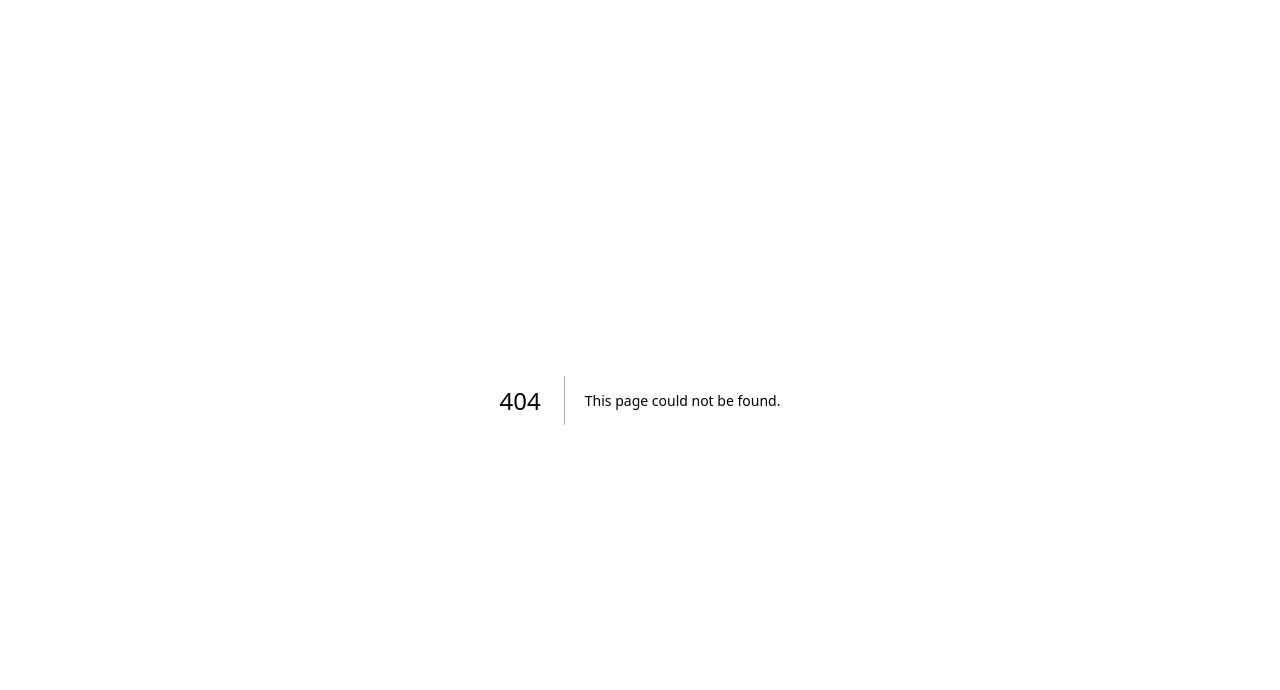
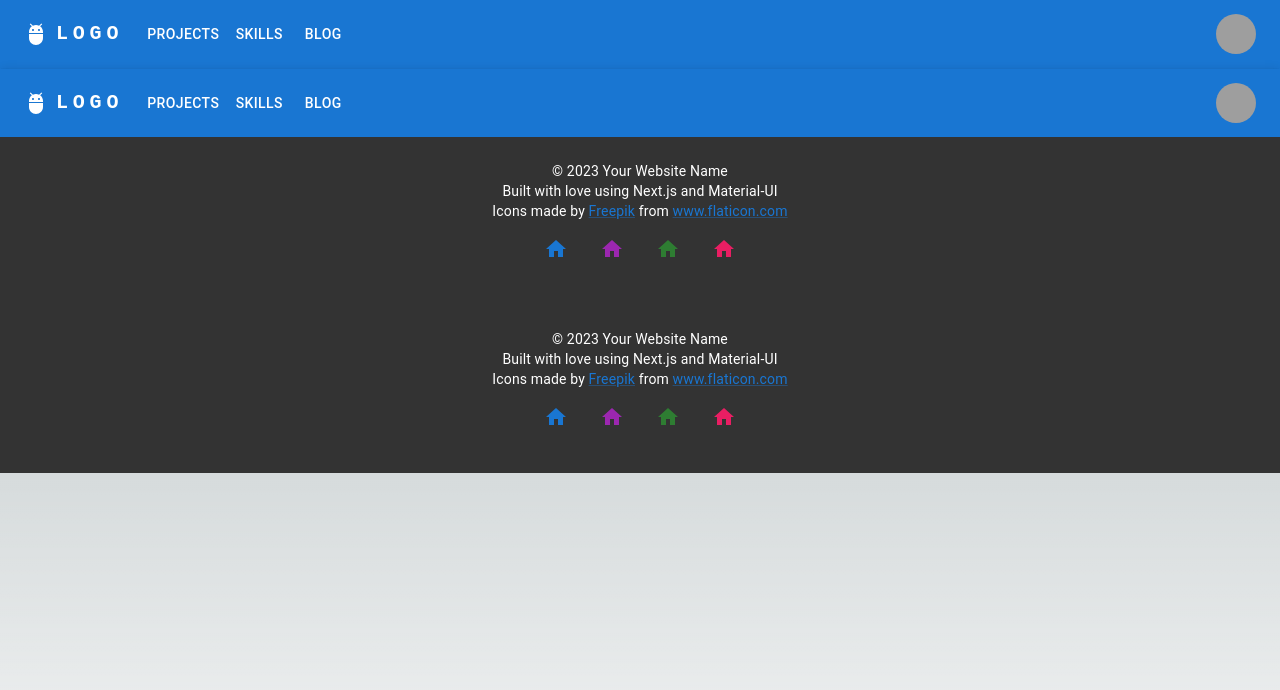
Before and after one commit to jackjk521/portfolio-mui-next, a Next.js app: page /components/layout in a window 1280 px wide. Before the commit this address had no page. Shown: the top 690 px of the page. Built offline with nearby package versions, Linux system fonts and the light colour scheme; grey boxes are pictures that could not be loaded.

Commit message:
Implemented base layout

```diff
--- a/next.config.js
+++ b/next.config.js
@@ -9,11 +9,5 @@ const withPWA = require('next-pwa')({
 })
 
 module.exports = withPWA({
-  // pwa: {
-  //   dest: "public", // or "out" if you're using Next.js 12+
-  //   // register: true,
-  //   // skipWaiting: true,
-  //   // disable: process.env.NODE_ENV === 'development'
-  // },
   // other Next.js configuration options here
 });
--- a/package.json
+++ b/package.json
@@ -11,6 +11,7 @@
   "dependencies": {
     "@emotion/react": "^11.11.1",
     "@emotion/styled": "^11.11.0",
+    "@mui/icons-material": "^5.14.6",
     "@mui/material": "^5.14.6",
     "@next/font": "13.4.19",
     "eslint": "8.47.0",
--- a/pages/_app.js
+++ b/pages/_app.js
@@ -1,5 +1,11 @@
-import '../styles/globals.css'
+import "../styles/globals.css";
+// Components
+import Layout from "./components/layout";
 
 export default function App({ Component, pageProps }) {
-  return <Component {...pageProps} />
+  return (
+    <Layout>
+      <Component {...pageProps} />
+    </Layout>
+  );
 }
--- a/pages/_document.js
+++ b/pages/_document.js
@@ -7,7 +7,6 @@ export default function Document() {
       <link rel="manifest" href="/manifest.json"/>
       <link rel="apple-touch-icon" href="/icon.png"/>
       <meta name="theme-color" content="#fff" />
-
       <body>
         <Main />
         <NextScript />
--- /dev/null
+++ b/pages/components/footer.js
@@ -0,0 +1,67 @@
+import * as React from "react";
+import Box from "@mui/material/Box";
+import Typography from "@mui/material/Typography";
+import Link from "@mui/material/Link";
+
+// Icons
+import { pink } from "@mui/material/colors";
+import SvgIcon, { SvgIconProps } from "@mui/material/SvgIcon";
+
+function HomeIcon(props) {
+  return (
+    <SvgIcon {...props}>
+      <path d="M10 20v-6h4v6h5v-8h3L12 3 2 12h3v8z" />
+    </SvgIcon>
+  );
+}
+
+export default function Footer() {
+  return (
+    <Box
+      component="footer"
+      sx={{
+        backgroundColor: "#333",
+        color: "#fff",
+        py: 3,
+        textAlign: "center",
+      }}>
+      <Typography variant="body2">
+        &copy; {new Date().getFullYear()} Your Website Name
+      </Typography>
+      <Typography variant="body2">
+        Built with love using Next.js and Material-UI
+      </Typography>
+      <Typography variant="body2">
+        Icons made by{" "}
+        <Link
+          href="https://www.freepik.com"
+          title="Freepik"
+          target="_blank"
+          rel="noopener noreferrer">
+          Freepik
+        </Link>{" "}
+        from{" "}
+        <Link
+          href="https://www.flaticon.com/"
+          title="Flaticon"
+          target="_blank"
+          rel="noopener noreferrer">
+          www.flaticon.com
+        </Link>
+      </Typography>
+
+      {/* Icons  */}
+      <Box
+        sx={{
+          "& > :not(style)": {
+            m: 2,
+          },
+        }}>
+        <HomeIcon color="primary" />
+        <HomeIcon color="secondary" />
+        <HomeIcon color="success" />
+        <HomeIcon sx={{ color: pink[500] }} />
+      </Box>
+    </Box>
+  );
+}
--- /dev/null
+++ b/pages/components/layout.js
@@ -0,0 +1,17 @@
+// Components
+import Navbar from "./navbar";
+import Footer from "./footer"
+
+export default function Layout({ children }) {
+  return (
+    <>
+      {/* Navigation bar  */}
+      <Navbar />
+
+      <main>{children}</main>
+
+      {/* Footer  */}
+      <Footer/>
+    </>
+  );
+}
--- /dev/null
+++ b/pages/components/navbar.js
@@ -0,0 +1,168 @@
+import React, { useState } from "react";
+import AppBar from "@mui/material/AppBar";
+import Box from "@mui/material/Box";
+import Toolbar from "@mui/material/Toolbar";
+import IconButton from "@mui/material/IconButton";
+import Typography from "@mui/material/Typography";
+import Menu from "@mui/material/Menu";
+import MenuIcon from "@mui/icons-material/Menu";
+import Container from "@mui/material/Container";
+import Avatar from "@mui/material/Avatar";
+import Button from "@mui/material/Button";
+import Tooltip from "@mui/material/Tooltip";
+import MenuItem from "@mui/material/MenuItem";
+import AdbIcon from "@mui/icons-material/Adb";
+
+// Menu Items
+const pages = ["Projects", "Skills", "Blog"];
+const settings = ["Profile", "Account", "Dashboard", "Logout"];
+
+function ResponsiveAppBar() {
+  const [anchorElNav, setAnchorElNav] = useState(null);
+  const [anchorElUser, setAnchorElUser] = useState(null);
+
+  const handleOpenNavMenu = (event) => {
+    setAnchorElNav(event.currentTarget);
+  };
+  const handleOpenUserMenu = (event) => {
+    setAnchorElUser(event.currentTarget);
+  };
+
+  const handleCloseNavMenu = () => {
+    setAnchorElNav(null);
+  };
+
+  const handleCloseUserMenu = () => {
+    setAnchorElUser(null);
+  };
+
+  return (
+    <AppBar position="static">
+      <Container maxWidth="xl">
+        <Toolbar disableGutters>
+
+        {/* Logo Icon  */}
+          <AdbIcon sx={{ display: { xs: "none", md: "flex" }, mr: 1 }} />
+        {/* Logo Name  */}
+          <Typography
+            variant="h6"
+            noWrap
+            component="a"
+            href="/"
+            sx={{
+              mr: 2,
+              display: { xs: "none", md: "flex" },
+              fontFamily: "monospace",
+              fontWeight: 700,
+              letterSpacing: ".3rem",
+              color: "inherit",
+              textDecoration: "none",
+            }}>
+            LOGO
+          </Typography>
+
+          <Box sx={{ flexGrow: 1, display: { xs: "flex", md: "none" } }}>
+            <IconButton
+              size="large"
+              aria-label="account of current user"
+              aria-controls="menu-appbar"
+              aria-haspopup="true"
+              onClick={handleOpenNavMenu}
+              color="inherit">
+              <MenuIcon />
+            </IconButton>
+
+            <Menu
+              id="menu-appbar"
+              anchorEl={anchorElNav}
+              anchorOrigin={{
+                vertical: "bottom",
+                horizontal: "left",
+              }}
+              keepMounted
+              transformOrigin={{
+                vertical: "top",
+                horizontal: "left",
+              }}
+              open={Boolean(anchorElNav)}
+              onClose={handleCloseNavMenu}
+              sx={{
+                display: { xs: "block", md: "none" },
+              }}>
+              {pages.map((page) => (
+                <MenuItem key={page} onClick={handleCloseNavMenu}>
+                  <Typography textAlign="center">{page}</Typography>
+                </MenuItem>
+              ))}
+            </Menu>
+          </Box>
+
+        {/* Logo Icon  */}
+          <AdbIcon sx={{ display: { xs: "flex", md: "none" }, mr: 1 }} />
+        {/* Logo Name  */}
+          <Typography
+            variant="h5"
+            noWrap
+            component="a"
+            href="/"
+            sx={{
+              mr: 2,
+              display: { xs: "flex", md: "none" },
+              flexGrow: 1,
+              fontFamily: "monospace",
+              fontWeight: 700,
+              letterSpacing: ".3rem",
+              color: "inherit",
+              textDecoration: "none",
+            }}>
+            LOGO
+          </Typography>
+
+          <Box sx={{ flexGrow: 1, display: { xs: "none", md: "flex" } }}>
+            {pages.map((page) => (
+              <Button
+                key={page}
+                onClick={handleCloseNavMenu}
+                sx={{ my: 2, color: "white", display: "block" }}>
+                {page}
+              </Button>
+            ))}
+          </Box>
+
+        {/* Avatar  */}
+          <Box sx={{ flexGrow: 0 }}>
+            <Tooltip title="Open settings">
+              <IconButton onClick={handleOpenUserMenu} sx={{ p: 0 }}>
+                <Avatar alt="Remy Sharp" src="/static/images/avatar/2.jpg" />
+              </IconButton>
+            </Tooltip>
+            <Menu
+              sx={{ mt: "45px" }}
+              id="menu-appbar"
+              anchorEl={anchorElUser}
+              anchorOrigin={{
+                vertical: "top",
+                horizontal: "right",
+              }}
+              keepMounted
+              transformOrigin={{
+                vertical: "top",
+                horizontal: "right",
+              }}
+              open={Boolean(anchorElUser)}
+              onClose={handleCloseUserMenu}>
+              {settings.map((setting) => (
+                <MenuItem key={setting} onClick={handleCloseUserMenu}>
+                  <Typography textAlign="center">{setting}</Typography>
+                </MenuItem>
+              ))}
+            </Menu>
+          </Box>
+
+        </Toolbar>
+      </Container>
+    </AppBar>
+  );
+}
+
+export default ResponsiveAppBar;
```
Also changed, not shown: pages/components/res_grid.js (added, +30 -0 lines), pages/index.js (+9 -2 lines), 1 other file (tests, documents, lock files or other folders).
